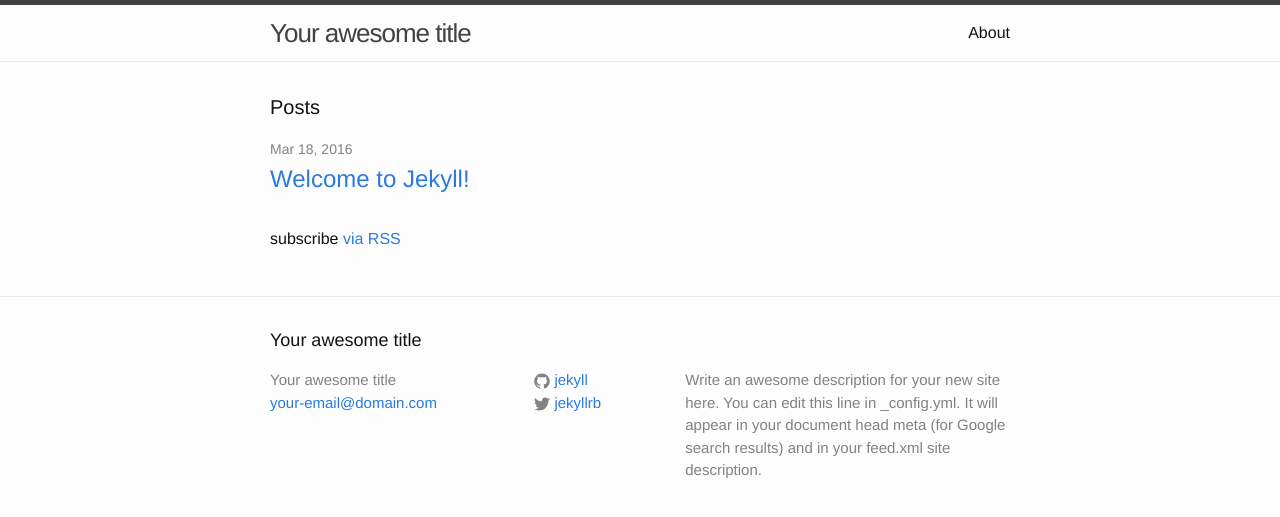
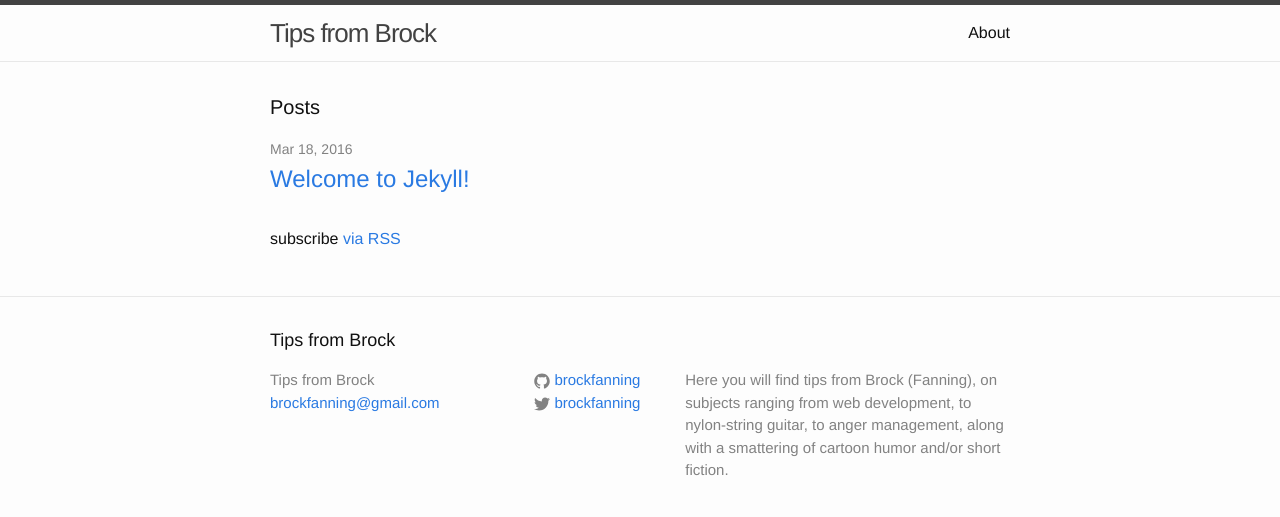
Before and after one commit to brockfanning/brockfanning.github.io, a Jekyll site: the page built from index.html, in a window 1280 px wide. Shown: the top 517 px of the page. Built offline with Jekyll 4.4.1, drawn with Linux system fonts in a browser that asks for light colours.

Commit message:
Update basic site info

```diff
--- a/_config.yml
+++ b/_config.yml
@@ -6,16 +6,16 @@
 # 'jekyll serve'. If you change this file, please restart the server process.
 
 # Site settings
-title: Your awesome title
-email: your-email@domain.com
+title: Tips from Brock
+email: brockfanning@gmail.com
 description: > # this means to ignore newlines until "baseurl:"
-  Write an awesome description for your new site here. You can edit this
-  line in _config.yml. It will appear in your document head meta (for
-  Google search results) and in your feed.xml site description.
+  Here you will find tips from Brock (Fanning), on subjects ranging from web
+  development, to nylon-string guitar, to anger management, along with a
+  smattering of cartoon humor and/or short fiction.
 baseurl: "" # the subpath of your site, e.g. /blog
-url: "http://yourdomain.com" # the base hostname & protocol for your site
-twitter_username: jekyllrb
-github_username:  jekyll
+url: "http://brock.tips" # the base hostname & protocol for your site
+twitter_username: brockfanning
+github_username:  brockfanning
 
 # Build settings
 markdown: kramdown
```
